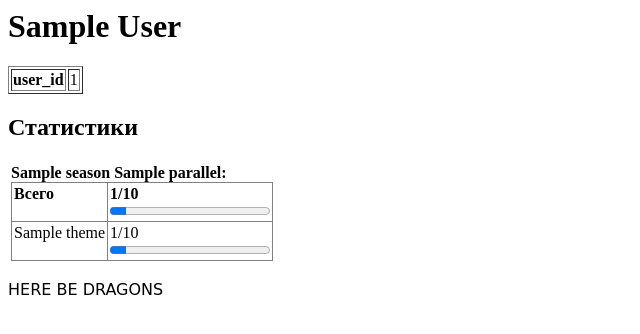
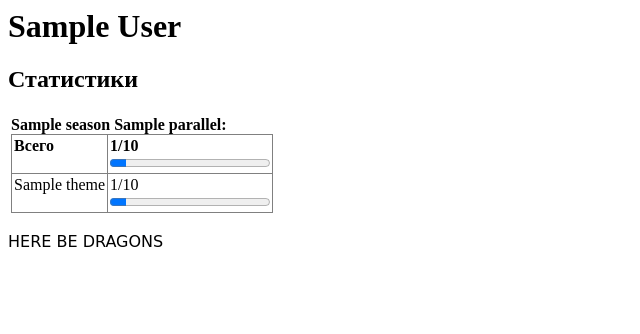
Before and after one commit to parallel-p/pesto-web, a Django app: page /user/1/ in a window 1280 px wide. Shown: the top 334 px of the page, without its empty margins (0-640 px from the left). Run offline with Django 3.2, Linux system fonts and the light colour scheme; tables that the repository leaves empty hold one stand-in row (values such as "Sample post").

Commit message:
#81 removed user_id from profile page

```diff
--- a/web/stats/templates/profile.html
+++ b/web/stats/templates/profile.html
@@ -6,12 +6,6 @@
 
     <body>
         <h1>{{user.first_name}} {{user.last_name}}</h1>
-        <table border="1">
-            <tr>
-                <td><b>user_id</b></td>
-                <td>{{user.id}}</td>
-            </tr>
-        </table>
         <h2>Статистики</h2>
         <div>
         <table class="stats"><tr>
```
